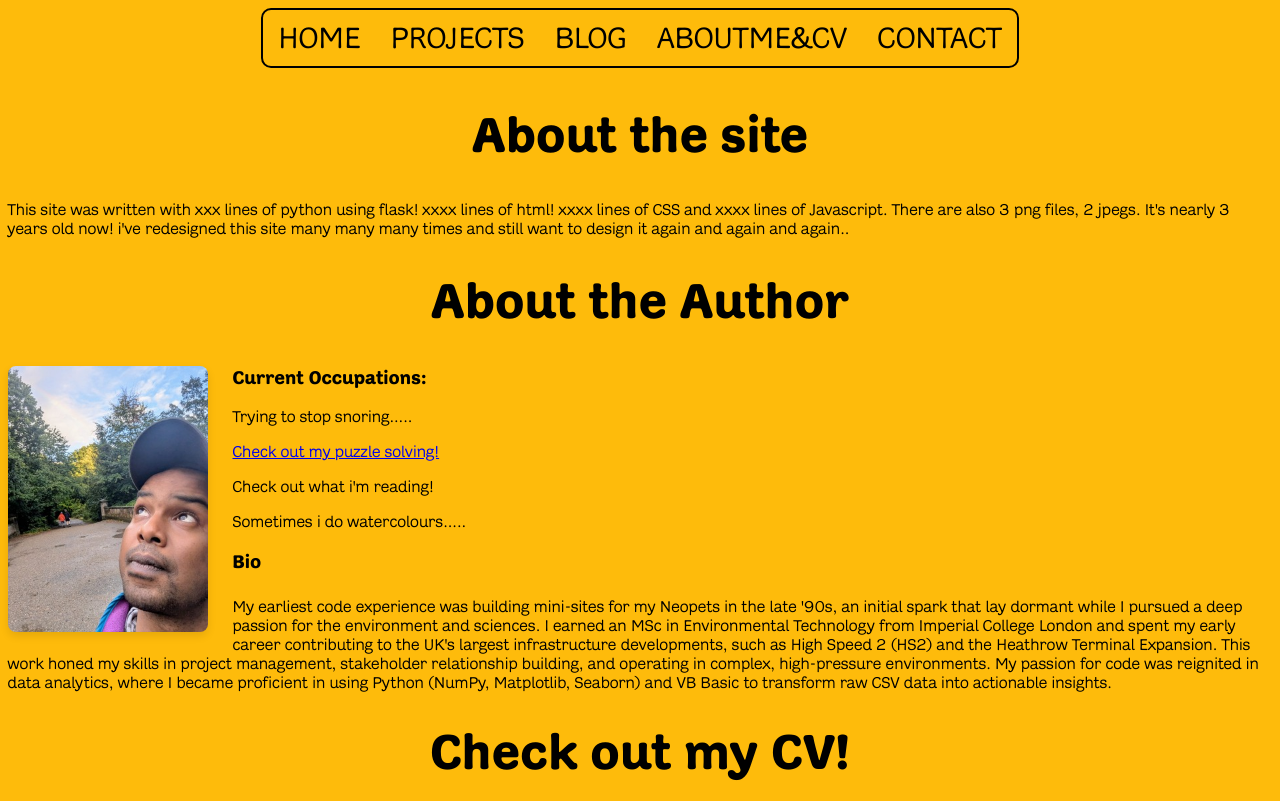
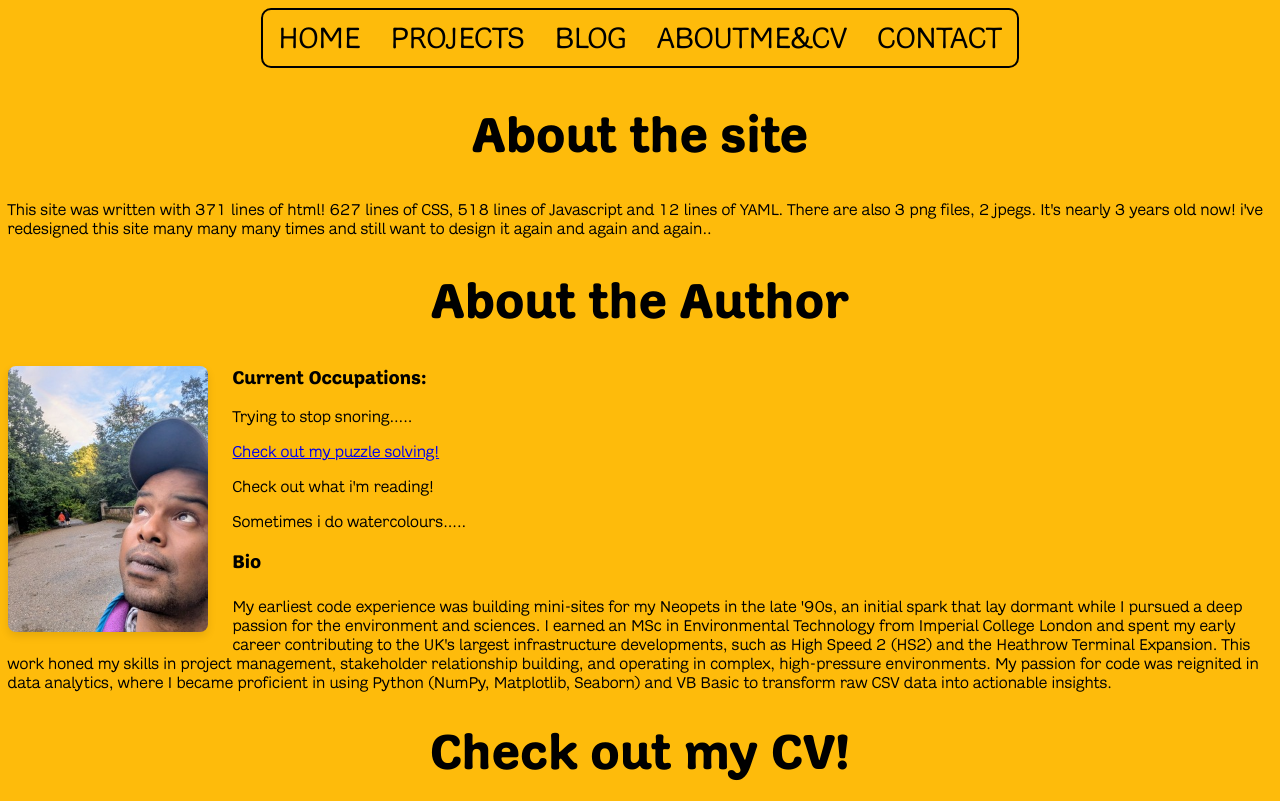
Before and after one commit to HabadOlad/habadolad.github.io, a Jekyll site: the page built from cv.html, in a window 1280 px wide. Shown: the top 801 px of the page. Built offline with Jekyll 4.4.1, drawn with Linux system fonts in a browser that asks for light colours; grey boxes are pictures that could not be loaded.

Commit message:
feat:about me page updated

```diff
--- a/cv.html
+++ b/cv.html
@@ -6,11 +6,8 @@
   <body class="cv-page">
     <h1>About the site</h1>
     <p>
-      This site was written with xxx lines of python using flask! xxxx lines of
-      html! xxxx lines of CSS and xxxx lines of Javascript. There are also 3 png
-      files, 2 jpegs. It's nearly 3 years old now! i've redesigned this site
-      many many many times and still want to design it again and again and
-      again..
+      This site was written with 371 lines of html! 627 lines of CSS, 518 lines of Javascript and 12 lines of YAML. There are also 3 png files, 2 jpegs. It's nearly 3 years old now! i've redesigned this site
+      many many many times and still want to design it again and again and again..
     </p>
     <p></p>
     <h1>About the Author</h1>
```
Also changed, not shown: 1 other file.
